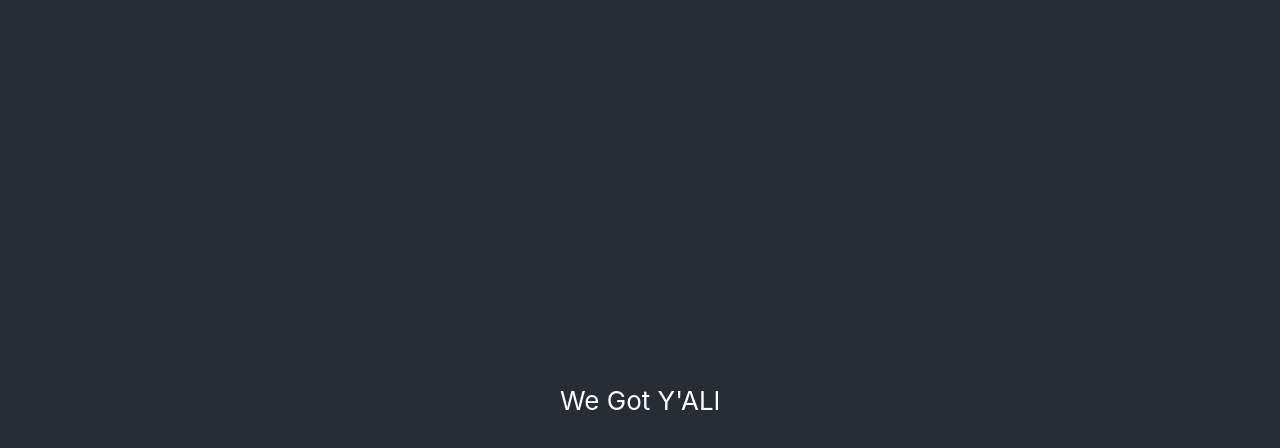
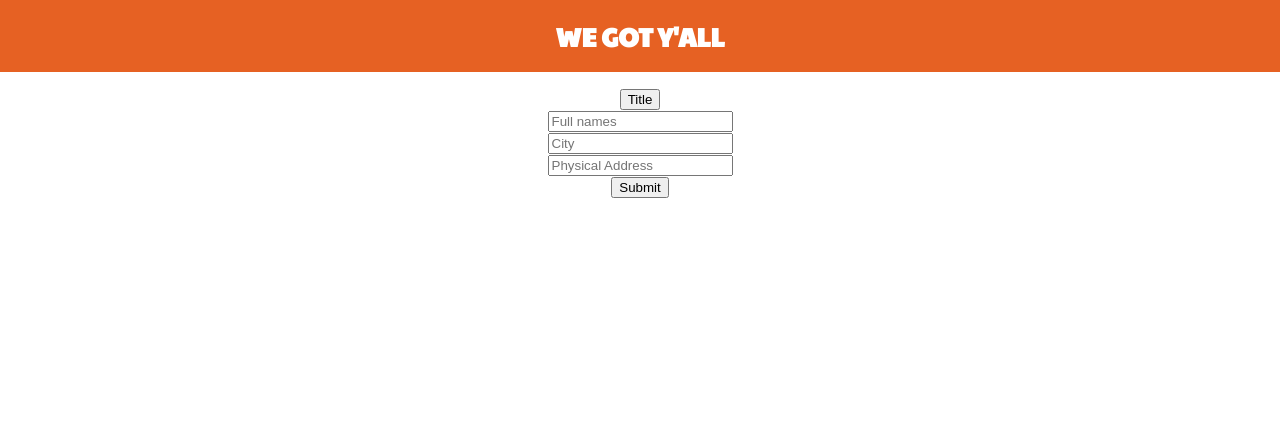
Before and after one commit to Mavetane/WeGotYAll, a React (Create React App) app in the folder client/: page / in a window 1280 px wide. Shown: the top 448 px of the page. Built offline with nearby package versions, Linux system fonts and the light colour scheme.

Commit message:
workers form with validation, redux reducers and store

```diff
--- a/client/public/index.html
+++ b/client/public/index.html
@@ -1,14 +1,12 @@
 <!DOCTYPE html>
 <html lang="en">
+
 <head>
   <meta charset="utf-8" />
   <link rel="icon" href="%PUBLIC_URL%/favicon.ico" />
   <meta name="viewport" content="width=device-width, initial-scale=1" />
   <meta name="theme-color" content="#000000" />
-    <meta
-      name="description"
-      content="Web site created using create-react-app"
-    />
+  <meta name="description" content="Web site created using create-react-app" />
   <link rel="apple-touch-icon" href="%PUBLIC_URL%/logo192.png" />
   <!--
       manifest.json provides metadata used when your web app is installed on a
@@ -24,8 +22,10 @@
       work correctly both with client-side routing and a non-root public URL.
       Learn how to configure a non-root public URL by running `npm run build`.
     -->
+  <link href="https://fonts.googleapis.com/css2?family=Paytone+One&display=swap" rel="stylesheet">
   <title>React App</title>
 </head>
+
 <body>
   <noscript>You need to enable JavaScript to run this app.</noscript>
   <div id="root"></div>
@@ -40,4 +40,5 @@
       To create a production bundle, use `npm run build` or `yarn build`.
     -->
 </body>
+
 </html>
--- a/client/src/App.css
+++ b/client/src/App.css
@@ -14,14 +14,16 @@
 }
 
 .App-header {
-  background-color: #282c34;
-  min-height: 100vh;
+  background-color: #e66123;
+  min-height: 9vh;
   display: flex;
   flex-direction: column;
   align-items: center;
+  font-weight: bold;
   justify-content: center;
   font-size: calc(10px + 2vmin);
   color: white;
+  font-family: 'Paytone One', sans-serif;
 }
 
 .App-link {
--- a/client/src/App.js
+++ b/client/src/App.js
@@ -1,11 +1,13 @@
 import './App.css';
+import WorkerForm from './containers/Workers/WorkerForm';
 
 function App () {
   return (
     <div className="App">
       <header className="App-header">
-        We Got Y'ALl
+        WE GOT Y'ALL
       </header>
+      <WorkerForm />
     </div>
   );
 }
--- a/client/src/containers/Workers/WorkerForm.jsx
+++ b/client/src/containers/Workers/WorkerForm.jsx
@@ -1,13 +1,56 @@
-import React from 'react'
+import React, { useState } from 'react';
+
 
 function WorkerForm () {
+  const [workerInfo, setWorkerInfo] = useState({ names: "", city: "", physicalAddress: "", occupation: "", errors: "", success: "" })
+  const [count, setCount] = useState(0);
+  const [occupationStatus, setOccupationStatus] = useState(false)
+  const handleChange = (e) => {
+    const { value, name } = e.target;
+    setWorkerInfo({ ...workerInfo, [name]: value })
+  }
+  const onSubmit = (e) => {
+    const { names, city, physicalAddress, occupation, errors, success } = workerInfo;
+    e.preventDefault();
+    if (names == "" || city == "" || physicalAddress == "" || occupation == "") {
+      setWorkerInfo({ ...workerInfo, errors: "Input fields required" })
+      return
+    } else {
+      console.log('wokerInfo', workerInfo)
+    }
+  }
+  const setOccupation = (e) => {
+    const { name } = e.target
+    setCount(count + 1)
+    if (count < 1) {
+      workerInfo.occupation = name
+      return workerInfo.occupation
+    } else {
+      setWorkerInfo({ ...workerInfo, errors: "You can only select one occupation at a time, please not that the first occupation will be the one saved on this post, complete this form and start again with a different title ." })
+      return
+    }
+  }
+  const toggle = () => {
+    setOccupationStatus(!occupationStatus)
+  }
+
+  const { names, city, physicalAddress } = workerInfo;
   return (
     <div>
-      <form>
-        <input type="text" placeholder="Full names" />
-        <input type="text" placeholder="Occupation must be checkbox" />
-        <input type="text" placeholder="City" />
-        <input type="text" placeholder="Physical Address" />
+      <p>{workerInfo.errors}</p>
+      <form onSubmit={onSubmit}>
+        <button onClick={toggle}>Title</button><br />
+        {!occupationStatus ? null :
+          <div>
+            <input type="checkbox" onClick={setOccupation} value="babysitters" name="babysitters" /><label>BabySitter</label><br />
+            <input type="checkbox" onClick={setOccupation} value="dogwalkers" name="dogwalkers" /><label>DogWalker</label><br />
+            <input type="checkbox" onClick={setOccupation} value="handymen" name="handymen" /><label>HandyMan/HandyWoman</label><br />
+            <input type="checkbox" onClick={setOccupation} value="maids" name="maids" /><label>Maid</label><br />
+            <input type="checkbox" onClick={setOccupation} value="plumbers" name="plumbers" /><label>Plumber</label><br />
+          </div>}
+        <input type="text" placeholder="Full names" name="names" value={names} onChange={handleChange} /><br />
+        <input type="text" placeholder="City" name="city" value={city} onChange={handleChange} /><br />
+        <input type="text" placeholder="Physical Address" name="physicalAddress" value={physicalAddress} onChange={handleChange} /><br />
         <input type="submit" />
       </form>
     </div>
--- a/client/src/index.js
+++ b/client/src/index.js
@@ -3,10 +3,14 @@ import ReactDOM from 'react-dom';
 import './index.css';
 import App from './App';
 import reportWebVitals from './reportWebVitals';
+import { Provider } from 'react-redux'
+import store from './redux/store/index';
 
 ReactDOM.render(
   <React.StrictMode>
-    <App />
+    <Provider store={store}>
+      <App />
+    </Provider>
   </React.StrictMode>,
   document.getElementById('root')
 );
--- a/client/src/redux/rootReducer.js
+++ b/client/src/redux/rootReducer.js
@@ -0,0 +1,13 @@
+import { combineReducers } from 'redux';
+import { workersReducer } from './Workers/reducers/workersReducer';
+import { seekersReducer } from './Workers/reducers/workersReducer';
+import { authReducer } from './Workers/reducers/workersReducer';
+
+export const rootReducer = combineReducers({
+
+  workers: workersReducer,
+  seekers: seekersReducer,
+  auth: authReducer
+})
+
+export default { rootReducer }
--- a/client/src/redux/store/index.js
+++ b/client/src/redux/store/index.js
@@ -0,0 +1,22 @@
+import { rootReducer } from '../rootReducer';
+import { createStore, applyMiddleware, compose } from "redux";
+import thunk from 'redux-thunk'
+
+
+const composeEnhancers = typeof window === 'object' &&
+  window.__REDUX_DEVTOOLS_EXTENSION_COMPOSE__ ?
+  window.__REDUX_DEVTOOLS_EXTENSION_COMPOSE__({
+  }) : compose;
+
+const enhancer = composeEnhancers(
+  applyMiddleware(thunk)
+);
+
+
+const store = createStore(
+  rootReducer,
+  enhancer
+)
+
+
+export default store;
```
Also changed, not shown: 1 other file (tests, documents, lock files or other folders). Lines whose indentation alone changed are shown as unchanged.
